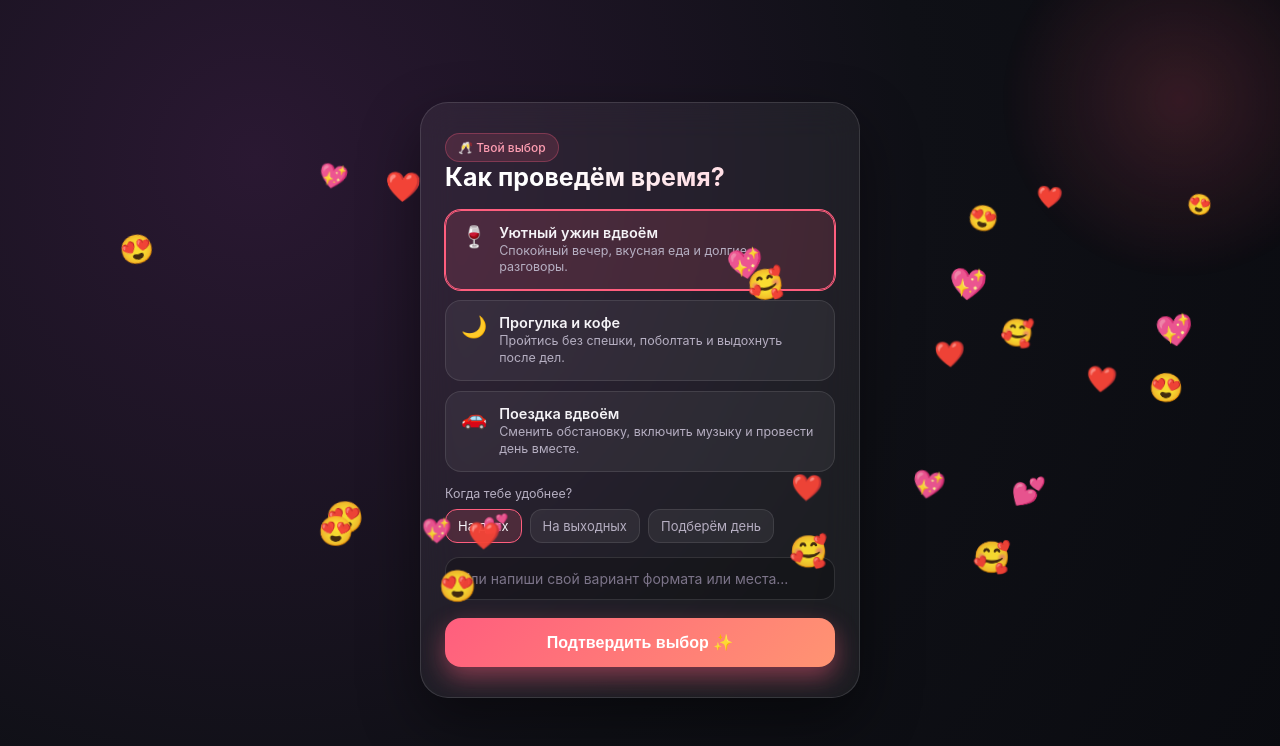
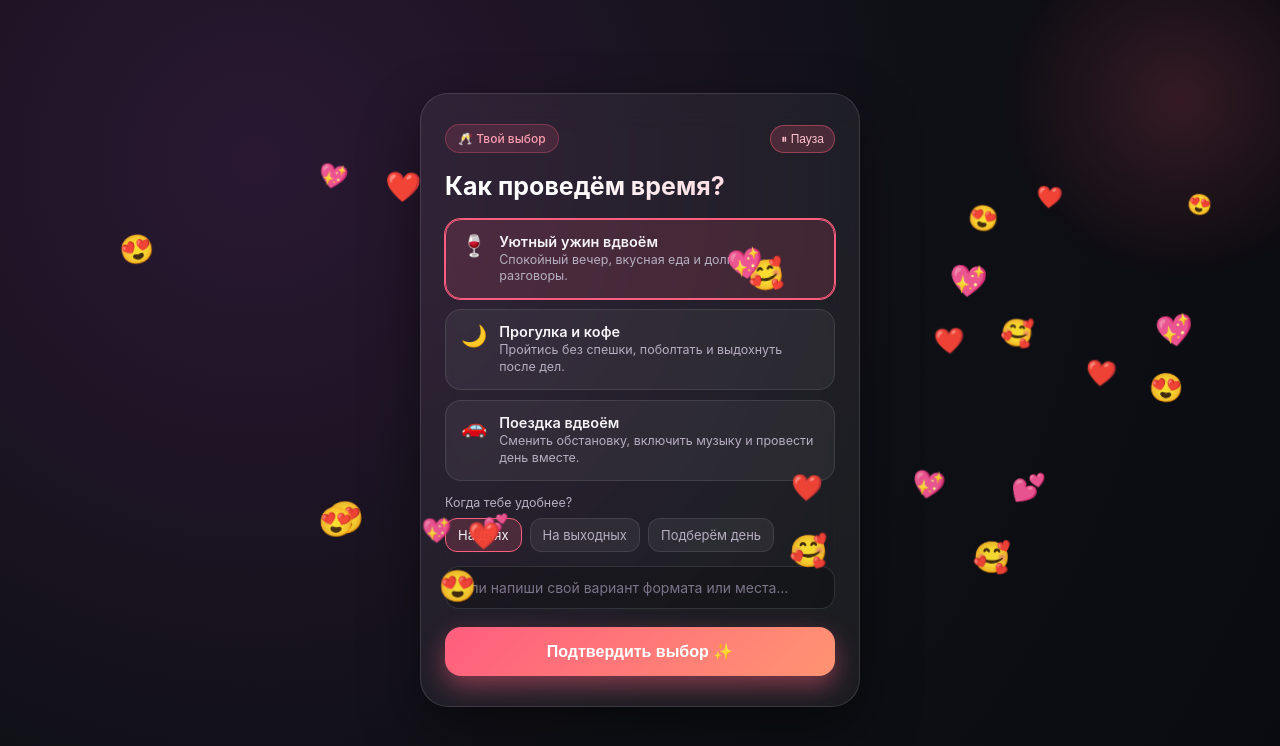
Before and after one commit to ershesse/for-you, a plain HTML site: page index.html in a window 1280 px wide. Both pictures are taken after a click on the button "Давай встретимся ❤️". Drawn offline with Linux system fonts and the light colour scheme.

Commit message:
Update index.html

```diff
--- a/index.html
+++ b/index.html
@@ -151,8 +151,15 @@
       display: flex;
       align-items: center;
       justify-content: space-between;
-      gap: 10px;
+      flex-wrap: wrap;
+      gap: 8px;
       margin-bottom: 18px;
+    }
+
+    .top-controls {
+      display: inline-flex;
+      align-items: center;
+      gap: 6px;
     }
 
     .badge {
@@ -173,15 +180,24 @@
       border: 1px solid rgba(255, 255, 255, 0.12);
       color: var(--text-muted);
       font-size: 12px;
-      padding: 6px 11px;
+      padding: 6px 10px;
       border-radius: 999px;
       cursor: pointer;
       transition: all 0.2s ease;
+      display: inline-flex;
+      align-items: center;
+      gap: 4px;
     }
 
     .btn-ghost-mini:hover {
       color: var(--text-main);
       background: rgba(255, 255, 255, 0.11);
+    }
+
+    .btn-music.playing {
+      background: rgba(255, 94, 126, 0.18);
+      border-color: rgba(255, 94, 126, 0.45);
+      color: #ffc2cf;
     }
 
     h1 {
@@ -209,7 +225,6 @@
       font-weight: 600;
     }
 
-    /* Подсветка и свечение фразы «Я люблю тебя» */
     .love-phrase {
       color: var(--love-color);
       font-weight: 700;
@@ -466,12 +481,18 @@
 <body>
   <div class="ambient-glow"></div>
 
+  <!-- Аудиофайл (загрузи music.mp3 в корень репозитория рядом с index.html) -->
+  <audio id="bg-music" src="music.mp3" loop preload="auto"></audio>
+
   <div class="container">
     <!-- ШАГ 1 -->
     <div id="step-1" class="step active">
       <div class="top-row">
         <div class="badge" id="confession-badge">✨ Наша история</div>
-        <button class="btn-ghost-mini" id="btn-shuffle-confession" type="button">🔄 Другой вариант</button>
+        <div class="top-controls">
+          <button class="btn-ghost-mini btn-music" id="btn-music" type="button">🎵 Музыка</button>
+          <button class="btn-ghost-mini" id="btn-shuffle-confession" type="button">🔄 Ещё</button>
+        </div>
       </div>
 
       <div class="local-flight-layer" id="confession-flight-zone">
@@ -487,7 +508,10 @@
 
     <!-- ШАГ 2 -->
     <div id="step-2" class="step">
-      <div class="badge">🥂 Твой выбор</div>
+      <div class="top-row">
+        <div class="badge">🥂 Твой выбор</div>
+        <button class="btn-ghost-mini btn-music" id="btn-music-2" type="button">🎵 Музыка</button>
+      </div>
       <h1>Как проведём время?</h1>
 
       <div class="options-grid" id="options-list">
@@ -555,6 +579,77 @@
   <script>
     // Укажи свой username в Telegram без @ (например, 'my_username')
     const YOUR_TELEGRAM_USERNAME = 'noillexe';
+
+    // === ЛОГИКА ФОНОВОЙ МУЗЫКИ ===
+    const bgMusic = document.getElementById('bg-music');
+    const musicBtns = document.querySelectorAll('.btn-music');
+    let userPausedMusic = false;
+    let musicStarted = false;
+
+    function updateMusicButtons(isPlaying) {
+      musicBtns.forEach((btn) => {
+        if (isPlaying) {
+          btn.textContent = '⏸ Пауза';
+          btn.classList.add('playing');
+        } else {
+          btn.textContent = '🎵 Музыка';
+          btn.classList.remove('playing');
+        }
+      });
+    }
+
+    function fadeInMusic(targetVolume = 0.45) {
+      bgMusic.volume = 0.05;
+      const step = 0.04;
+      const timer = setInterval(() => {
+        if (bgMusic.paused) {
+          clearInterval(timer);
+          return;
+        }
+        if (bgMusic.volume + step >= targetVolume) {
+          bgMusic.volume = targetVolume;
+          clearInterval(timer);
+        } else {
+          bgMusic.volume += step;
+        }
+      }, 120);
+    }
+
+    function tryStartMusic() {
+      if (userPausedMusic || musicStarted) return;
+      bgMusic.play()
+        .then(() => {
+          musicStarted = true;
+          updateMusicButtons(true);
+          fadeInMusic(0.45);
+        })
+        .catch(() => {
+          // Браузер ждёт явного взаимодействия — попробуем на следующем клике
+        });
+    }
+
+    musicBtns.forEach((btn) => {
+      btn.addEventListener('click', (e) => {
+        e.stopPropagation();
+        if (bgMusic.paused) {
+          userPausedMusic = false;
+          bgMusic.play()
+            .then(() => {
+              musicStarted = true;
+              updateMusicButtons(true);
+              fadeInMusic(0.45);
+            })
+            .catch(() => {});
+        } else {
+          userPausedMusic = true;
+          bgMusic.pause();
+          updateMusicButtons(false);
+        }
+      });
+    });
+
+    // Пробуем мягко включить музыку при первом касании/клике по странице
+    document.addEventListener('pointerdown', tryStartMusic, { once: true });
 
     const confessions = [
       {
@@ -667,6 +762,7 @@
     populateLocalRoamingEmojis(15);
 
     document.getElementById('btn-shuffle-confession').addEventListener('click', () => {
+      tryStartMusic();
       currentConfessionIndex = (currentConfessionIndex + 1) % confessions.length;
       renderConfession(currentConfessionIndex);
       spawnLocalFlightBurst(10);
@@ -748,6 +844,7 @@
       if (typeof e.stopImmediatePropagation === 'function') {
         e.stopImmediatePropagation();
       }
+      tryStartMusic();
       dodgeButton(e);
       return false;
     }
@@ -777,6 +874,7 @@
     }
 
     btnYes.addEventListener('click', () => {
+      tryStartMusic();
       if (dodgeCount > 0) {
         dodgeResultEl.textContent = `Кстати, ты пыталась поймать кнопку «Подумать» ${dodgeCount} ${getAttemptWord(dodgeCount)} 😄`;
       } else {
```
